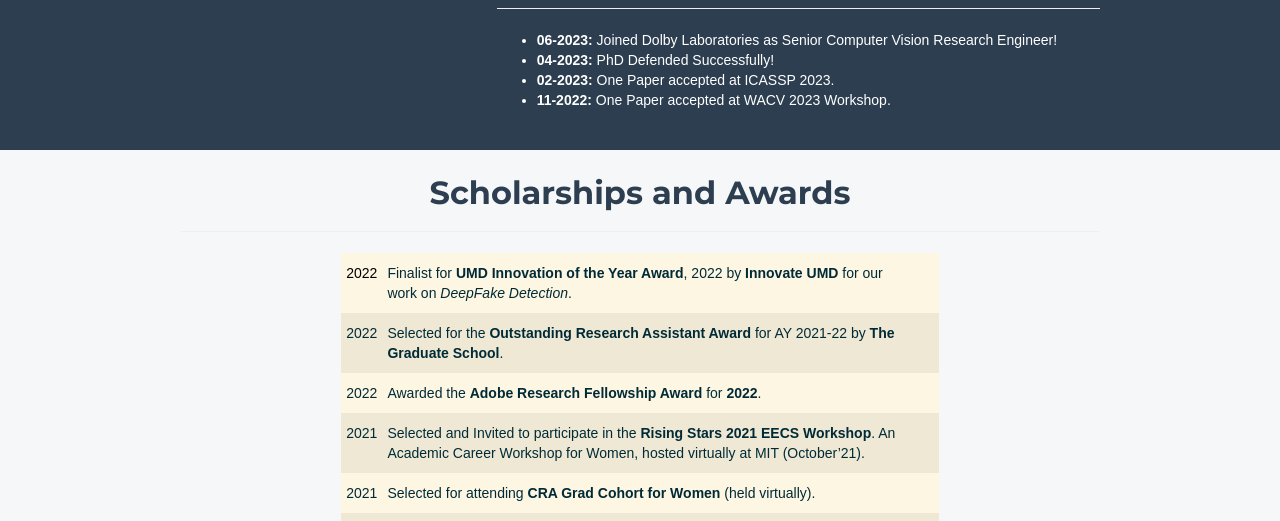
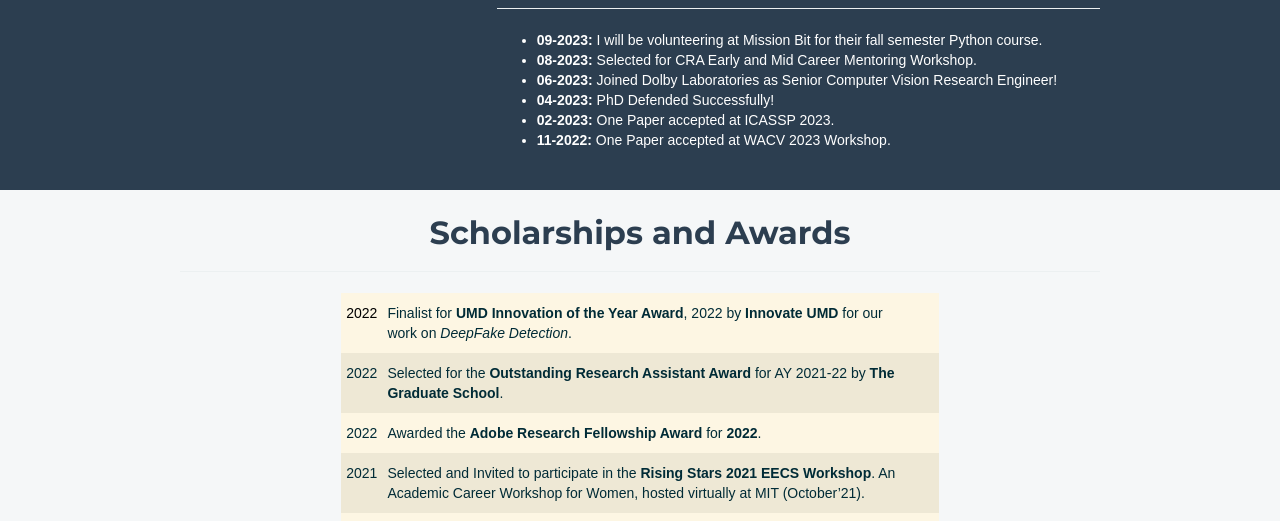
Before and after one commit to TrishaMittal/trishamittal.github.io, a plain HTML site: page index.html in a window 1280 px wide. Shown: the part 579-1100 px from the top of the page. Drawn offline with nearby package versions, Linux system fonts and the light colour scheme; some icons are missing.

Commit message:
Update index.html

```diff
--- a/index.html
+++ b/index.html
@@ -90,6 +90,8 @@
                         <hr>
                         <span class="about_me">
                         <ul>
+			    <li><b> 09-2023: </b> I will be volunteering at Mission Bit for their fall semester Python course. </li>
+			    <li><b> 08-2023: </b> Selected for CRA Early and Mid Career Mentoring Workshop. </li>
 			    <li><b> 06-2023: </b> Joined Dolby Laboratories as Senior Computer Vision Research Engineer! </li>
 			    <li><b> 04-2023: </b> PhD Defended Successfully! </li>
                             <li><b> 02-2023: </b> One Paper accepted at ICASSP 2023.</li>
```
